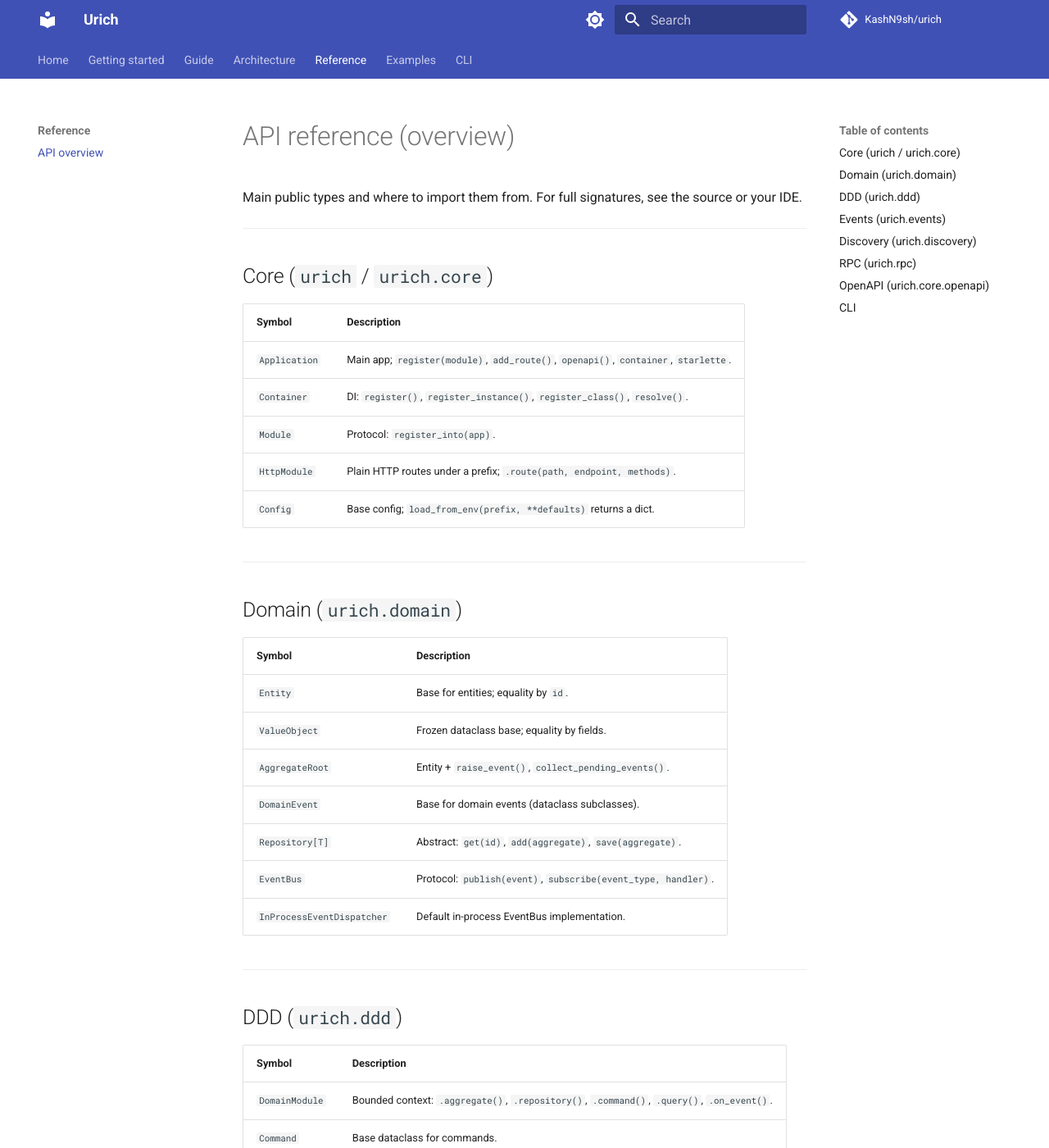
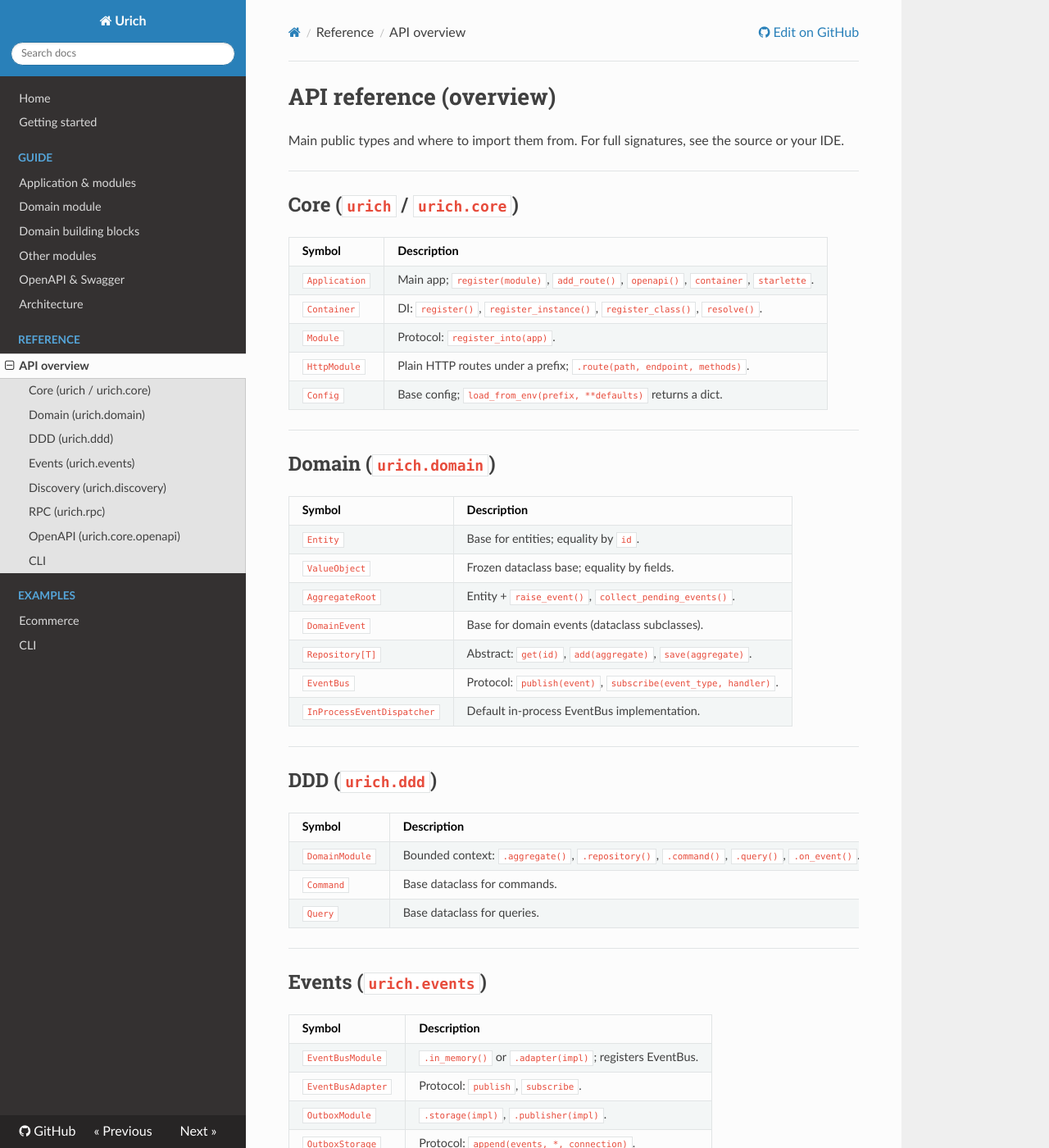
Before and after one commit to KashN9sh/urich, an MkDocs documentation site: the page built from docs/reference/overview.md, in a window 1280 px wide and 1400 px high. Shown: the whole window at 82% size. Built offline with MkDocs 1.6.1, drawn with Linux system fonts in a browser that asks for light colours; nearby versions of some CDN libraries; comment, search, counter and statistics services are not loaded; some of the changed text lies outside the part shown.

Commit message:
Update MkDocs configuration and project dependencies
- Changed theme in mkdocs.yml from Material to Read the Docs for a simpler design.
- Updated documentation dependencies in pyproject.toml to require MkDocs version 2 and include pymdown-extensions.
- Fixed link in overview.md to point correctly to the CLI documentation.

```diff
--- a/docs/reference/overview.md
+++ b/docs/reference/overview.md
@@ -85,4 +85,4 @@ Main public types and where to import them from. For full signatures, see the so
 
 ## CLI
 
-Entry point: `urich` (after `pip install "urich[cli]"`). Commands: `create-app`, `add-context`, `add-aggregate`. See [CLI](cli.md).
+Entry point: `urich` (after `pip install "urich[cli]"`). Commands: `create-app`, `add-context`, `add-aggregate`. See [CLI](../cli.md).
--- a/mkdocs.yml
+++ b/mkdocs.yml
@@ -2,30 +2,10 @@ site_name: Urich
 site_description: Async DDD framework for microservices on Starlette
 site_url: https://kashn9sh.github.io/urich
 repo_url: https://github.com/KashN9sh/urich
-repo_name: KashN9sh/urich
 edit_uri: edit/main/docs/
 
 theme:
-  name: material
-  language: en
-  palette:
-    - media: "(prefers-color-scheme: light)"
-      primary: indigo
-      accent: indigo
-      toggle:
-        icon: material/brightness-7
-        name: Dark mode
-    - media: "(prefers-color-scheme: dark)"
-      primary: indigo
-      accent: indigo
-      toggle:
-        icon: material/brightness-4
-        name: Light mode
-  features:
-    - navigation.tabs
-    - navigation.sections
-    - content.code.copy
-    - content.tabs.link
+  name: readthedocs
 
 plugins:
   - search
@@ -47,10 +27,8 @@ nav:
   - CLI: cli.md
 
 markdown_extensions:
+  - admonition
+  - tables
+  - pymdownx.superfences
   - pymdownx.highlight:
       anchor_linenums: true
-  - pymdownx.superfences
-  - pymdownx.tabbed:
-      alternate_style: true
-  - admonition
-  - tables
--- a/pyproject.toml
+++ b/pyproject.toml
@@ -26,7 +26,7 @@ classifiers = [
 [project.optional-dependencies]
 dev = ["pytest", "pytest-asyncio", "httpx", "uvicorn"]
 cli = ["typer>=0.9.0"]
-docs = ["mkdocs>=1.5", "mkdocs-material>=9.5"]
+docs = ["mkdocs>=2", "pymdown-extensions"]
 
 [project.urls]
 Homepage = "https://kashn9sh.github.io/urich"
```
